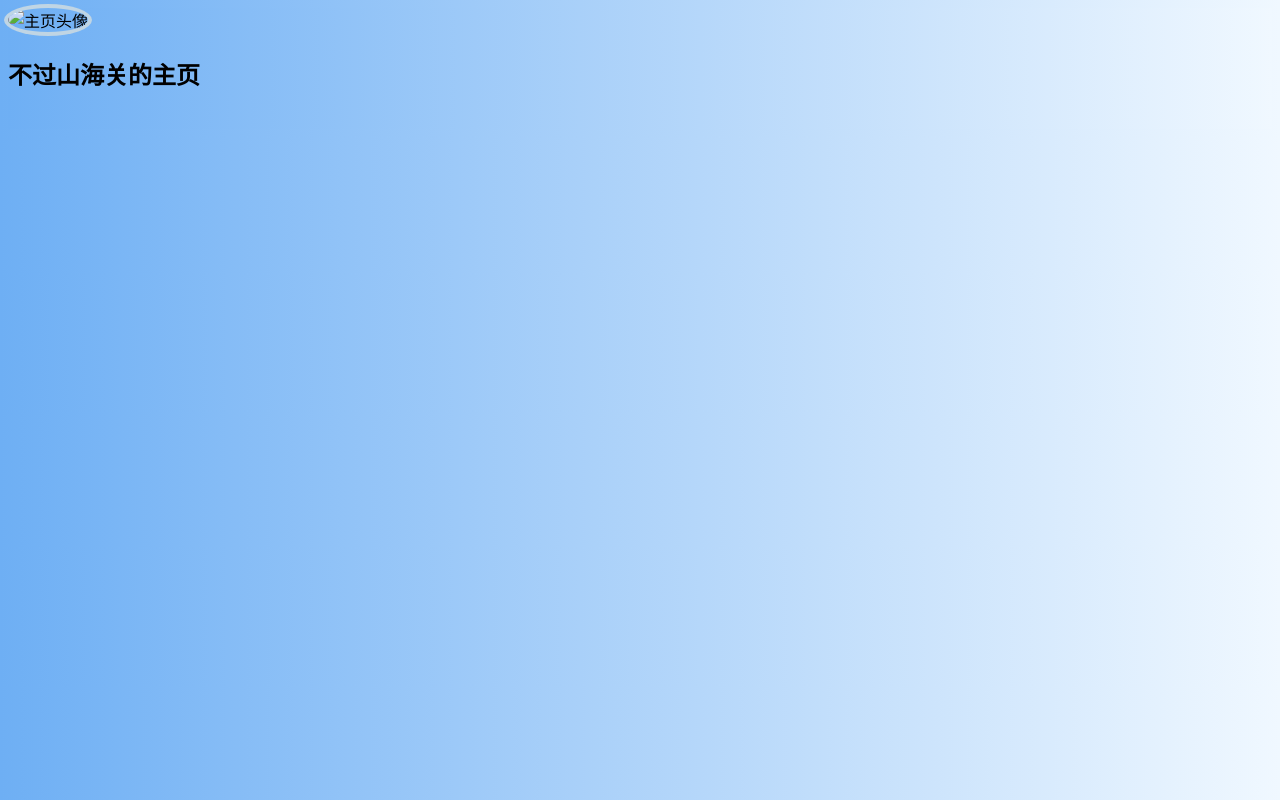
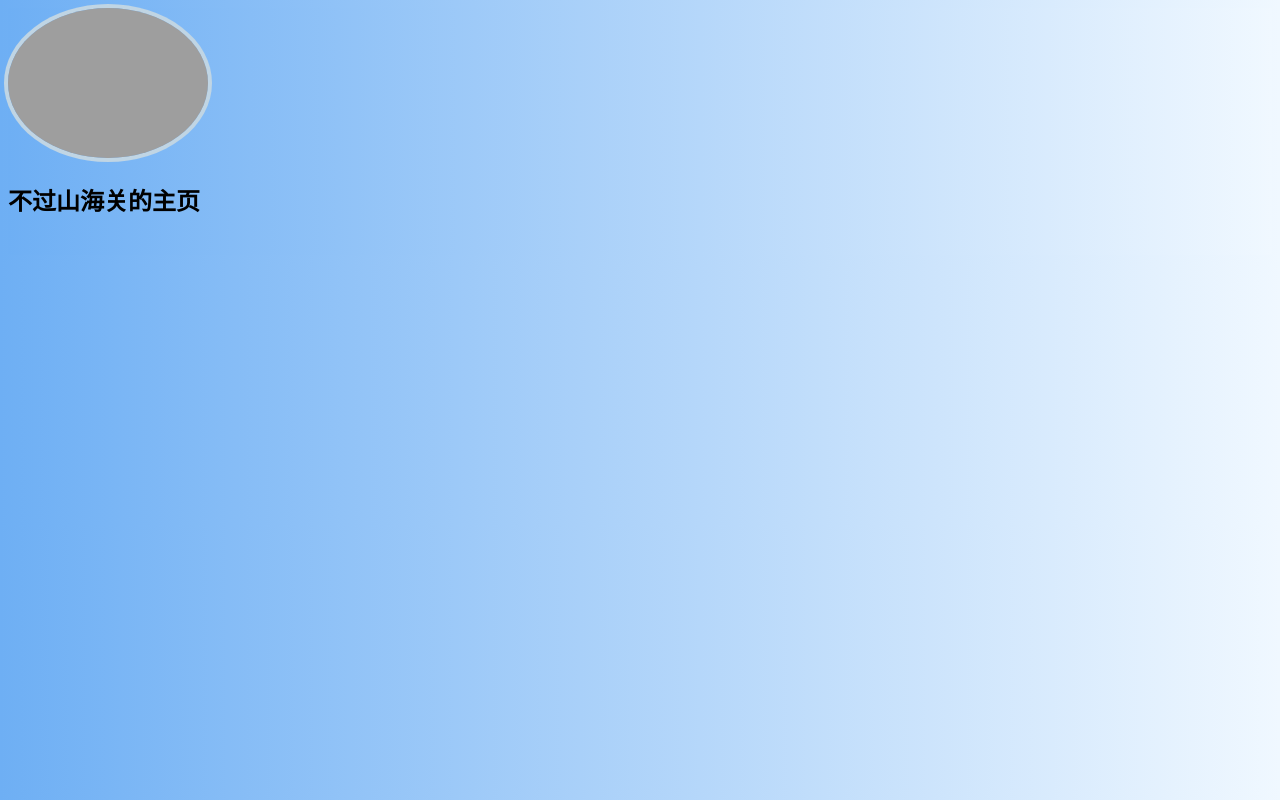
Before and after one commit to shanhai-19/project1, a plain HTML site: page zhuye.html in a window 1280 px wide. Drawn offline with Linux system fonts and the light colour scheme; the site is published under a folder, as on GitHub Pages, so addresses that start at the root find nothing.

Commit message:
Update zhuye.html

```diff
--- a/zhuye.html
+++ b/zhuye.html
@@ -9,7 +9,7 @@
 </head>
 <body>
     <div class="zhuye2">
-        <img src="/img/主页头像.jpg" alt="主页头像" width="200px" class="img1">
+        <img src="img/主页头像.jpg" alt="主页头像" width="200px" class="img1">
         <h2>不过山海关的主页</h2><br>
     </div>
 
```
